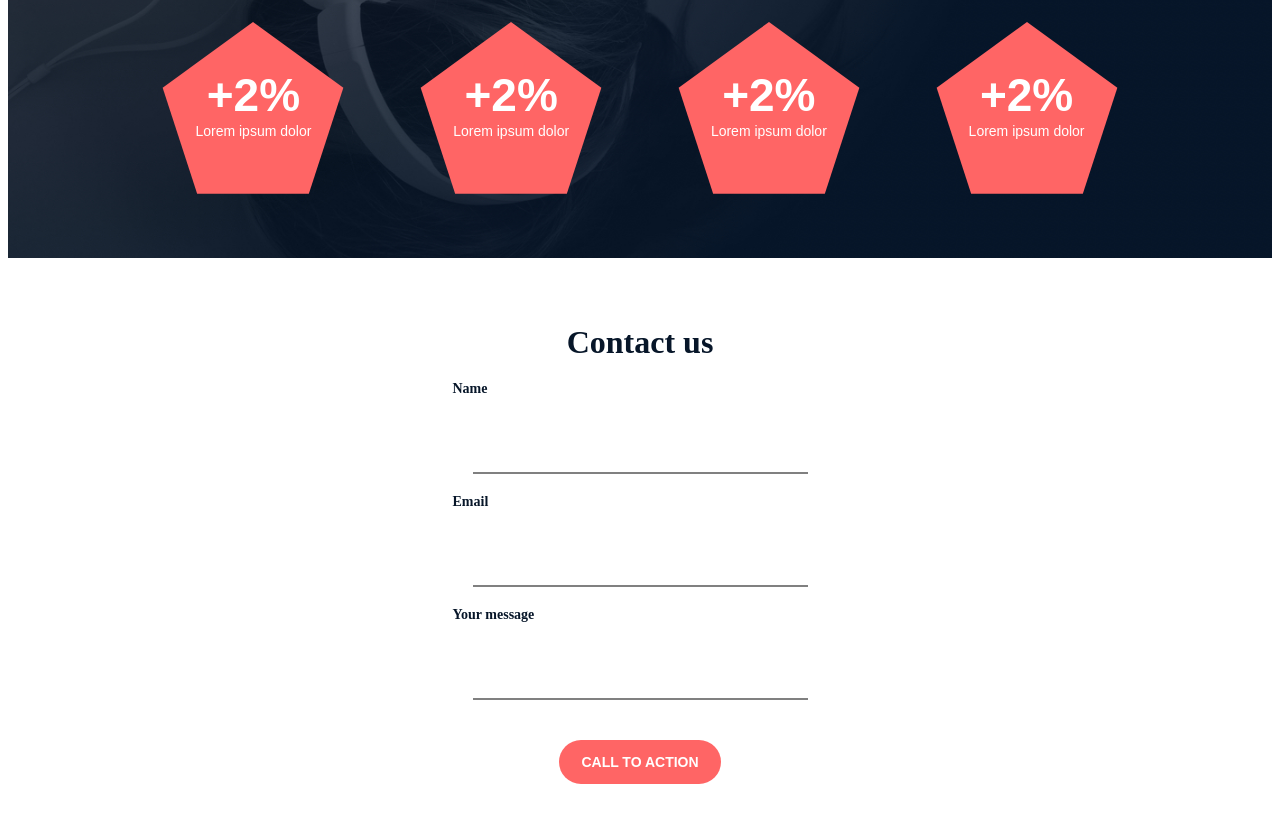
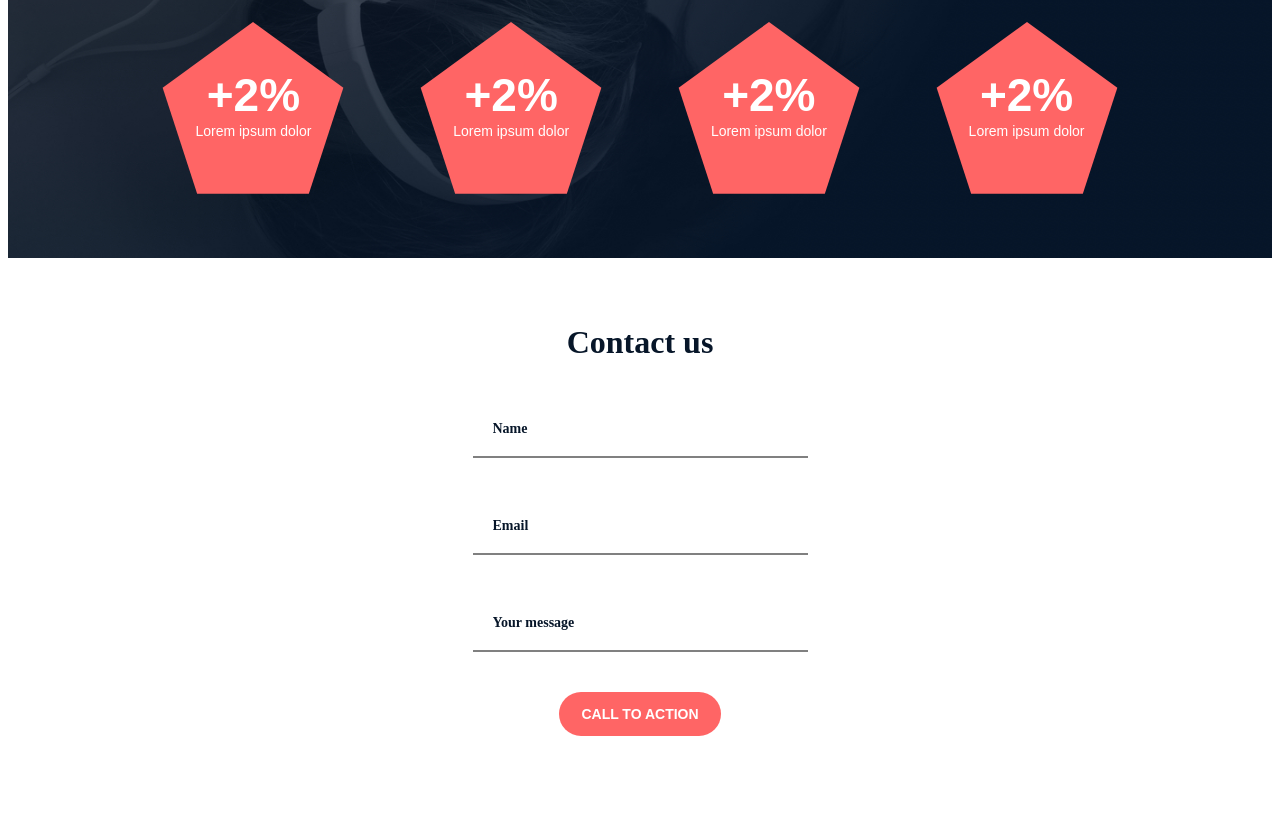
Before and after one commit to ThatsVie/atlas-headphones, a plain HTML site: page index.html in a window 1280 px wide. Shown: the part 1750-2572 px from the top of the page. Drawn offline with Linux system fonts and the light colour scheme; files whose address does not match are found by name; a web font is replaced by a local one.

Commit message:
comment out the labels and utilize the placeholders in the inputs to be the labels

```diff
--- a/index.html
+++ b/index.html
@@ -108,26 +108,26 @@
         <fieldset>
           <span>Contact us</span>
           <div>
-            <label for="your-name">Name</label>
+            <!-- <label for="your-name">Name</label>-->
             <div class="form-field">
               <span class="form-field-container">
-                <input type="text" name="your-first-name" id="your-first-name" pattern="[A-Za-zÀ-ž\s]{3,}" maxlength="35" autocomplete="on" accesskey="f" required="true"></input>
+                <input placeholder="Name" type="text" name="your-first-name" id="your-first-name" pattern="[A-Za-zÀ-ž\s]{3,}" maxlength="35" autocomplete="on" accesskey="f" required="true"></input>
               </span>
             </div>
           </div>
           <div class="form-group col-2-3">
-            <label for="your-email">Email</label>
+            <!-- <label for="your-email">Email</label> -->
             <div class="form-field">
               <span class="form-field-container">
-                <input type="email" name="your-email" id="your-email" pattern="[a-z0-9._%+-]+@[a-z0-9.-]+\.[a-z]{2,}$" maxlength="55" autocomplete="on" accesskey="e" required="true"></input>
+                <input placeholder="Email" type="email" name="your-email" id="your-email" pattern="[a-z0-9._%+-]+@[a-z0-9.-]+\.[a-z]{2,}$" maxlength="55" autocomplete="on" accesskey="e" required="true"></input>
               </span>
             </div>
           </div>
           <div>
-            <label for="your-comment">Your message</label>
+            <!--<label for="your-comment">Your message</label>-->
             <div class="form-field">
               <span class="form-field-container">
-                <input name="your-comment" id="your-comment" minlength="10" accesskey="c" required="true" required cols="30"></input>
+                <input placeholder="Your message" name="your-comment" id="your-comment" minlength="10" accesskey="c" required="true" required cols="30"></input>
               </span>
             </div>
           </div>
--- a/styles.css
+++ b/styles.css
@@ -124,6 +124,11 @@ nav a {
   line-height: normal;
 }
 
+/*Contact us form*/
+.contact-us fieldset {
+  border: none;
+}
+
 /*contact us form labels*/
 .contact-us label {
   display: flex;
@@ -135,11 +140,6 @@ nav a {
   font-style: normal;
   font-weight: 600;
   line-height: normal;
-}
-
-/*Contact us form*/
-.contact-us fieldset {
-  border: none;
 }
 
 /*contact us input boxes*/
@@ -155,6 +155,18 @@ nav a {
   border-left: none;
   border-right: none;
   border-color: grey;
+}
+
+.contact-us input::placeholder {
+  display: flex;
+  justify-content: flex-start;
+  align-items: center;
+  color: #071629;
+  font-family: SourceSansPro;
+  font-size: 14px;
+  font-style: normal;
+  font-weight: 600;
+  line-height: normal;
 }
 
 /*contact us button*/
```
